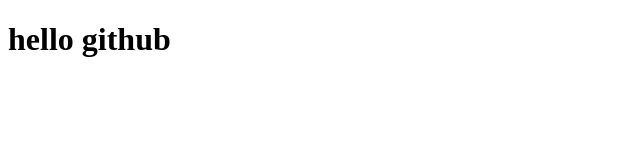
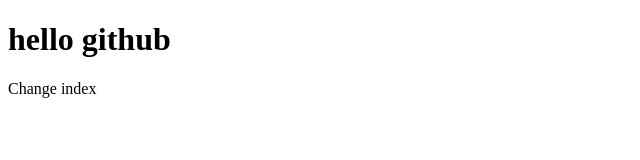
Before and after one commit to Mayvand/CW_Js, a plain HTML site: page index.html in a window 1280 px wide. Shown: the whole page, without its empty margins (0-640 px from the left). Drawn offline with Linux system fonts and the light colour scheme.

Commit message:
5 commit

```diff
--- a/index.html
+++ b/index.html
@@ -7,5 +7,6 @@
 	</head>
 	<body>
 		<h1>hello github</h1>
+		<p>Change index</p>
 	</body>
 </html>
```
